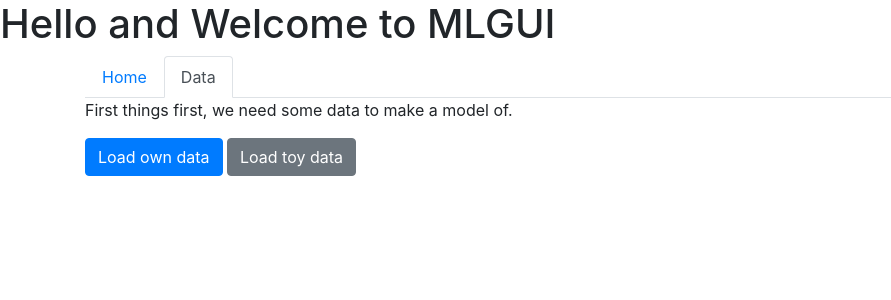
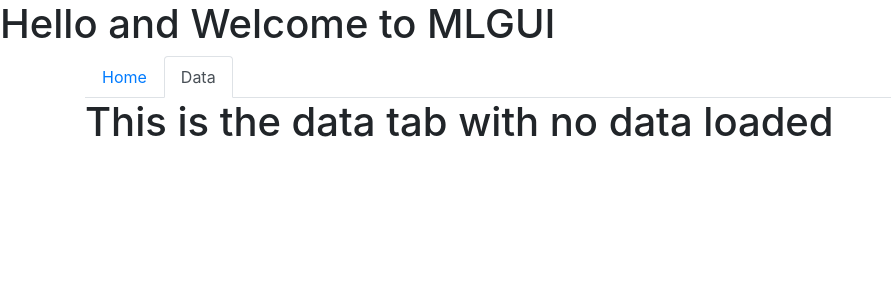
Before and after one commit to wonderbug2020/Machine_Learning_GUI, a Flask app: page / in a window 1280 px wide, after a click on "Data". Shown: the top 300 px of the page, without its empty margins (0-891 px from the left). Run offline with Flask 2, Linux system fonts and the light colour scheme; some libraries are stand-ins or nearby versions.

Commit message:
used template inheritance

```diff
--- a/web_alpha_build/site_alpha.py
+++ b/web_alpha_build/site_alpha.py
@@ -4,7 +4,7 @@ app = Flask(__name__)
 
 @app.route('/')
 def main_view():
-    return render_template('index.html')
+    return render_template('noData.html')
 
 if __name__ == '__main__':
     app.run(debug=True)
--- a/web_alpha_build/templates/index.html
+++ b/web_alpha_build/templates/index.html
@@ -19,12 +19,16 @@
       </ul>
       <div class="tab-content" id="myTabContent">
         <div class="tab-pane fade show active" id="home">
-          <p>This is the Home tab. To get started load in a data set</p>
+          <!-- <p>This is the Home tab. To get started load in a data set</p> -->
+          {% block welcome %}
+          {% endblock %}
         </div>
         <div class="tab-pane fade" id="data">
-          <p id="data-p">First things first, we need some data to make a model of. </p>
+          <!-- <p id="data-p">First things first, we need some data to make a model of. </p>
           <button class="btn btn-primary" type="button" name="loadButton" onclick="removeText()">Load own data</button>
-          <button class="btn btn-secondary" type="button" name="loadButton">Load toy data</button>
+          <button class="btn btn-secondary" type="button" name="loadButton">Load toy data</button> -->
+          {% block data %}
+          {% endblock %}
         </div>
       </div>
     </div>
--- /dev/null
+++ b/web_alpha_build/templates/noData.html
@@ -0,0 +1,9 @@
+{% extends "index.html"%}
+{% block welcome %}
+<h1>To get started lets load in some toy data</h1>
+
+{% endblock %}
+
+{% block data %}
+<h1>This is the data tab with no data loaded</h1>
+{% endblock %}
```
